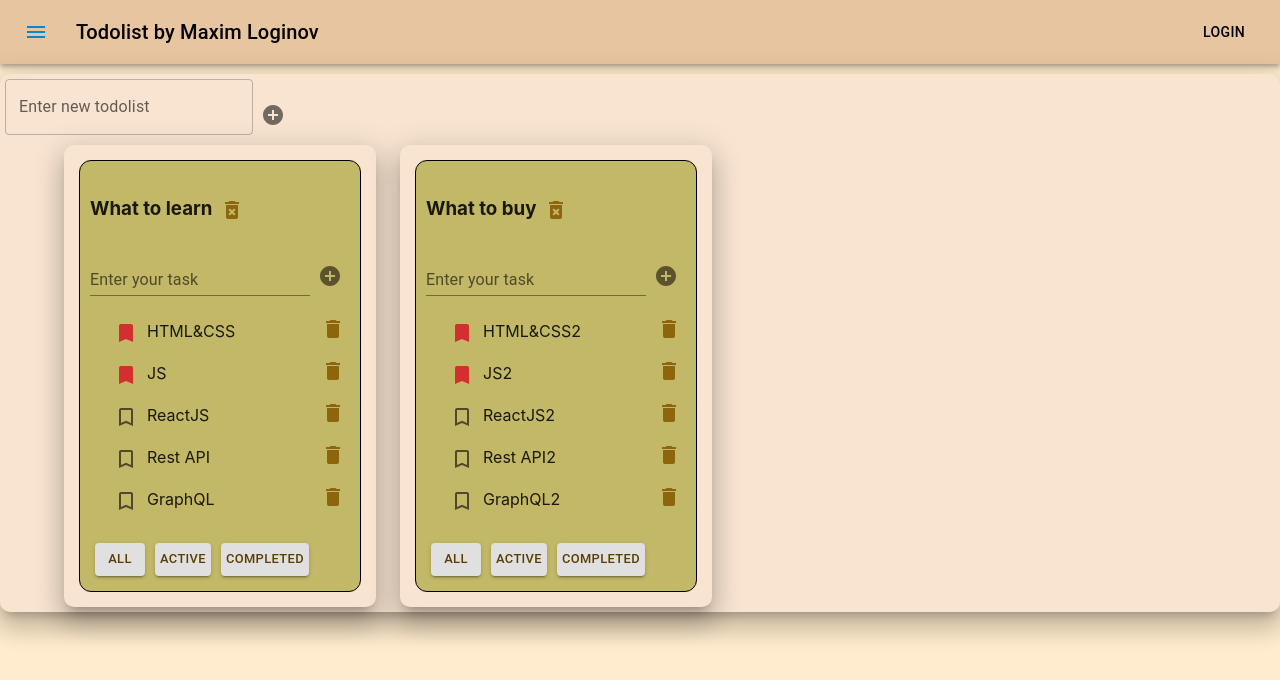
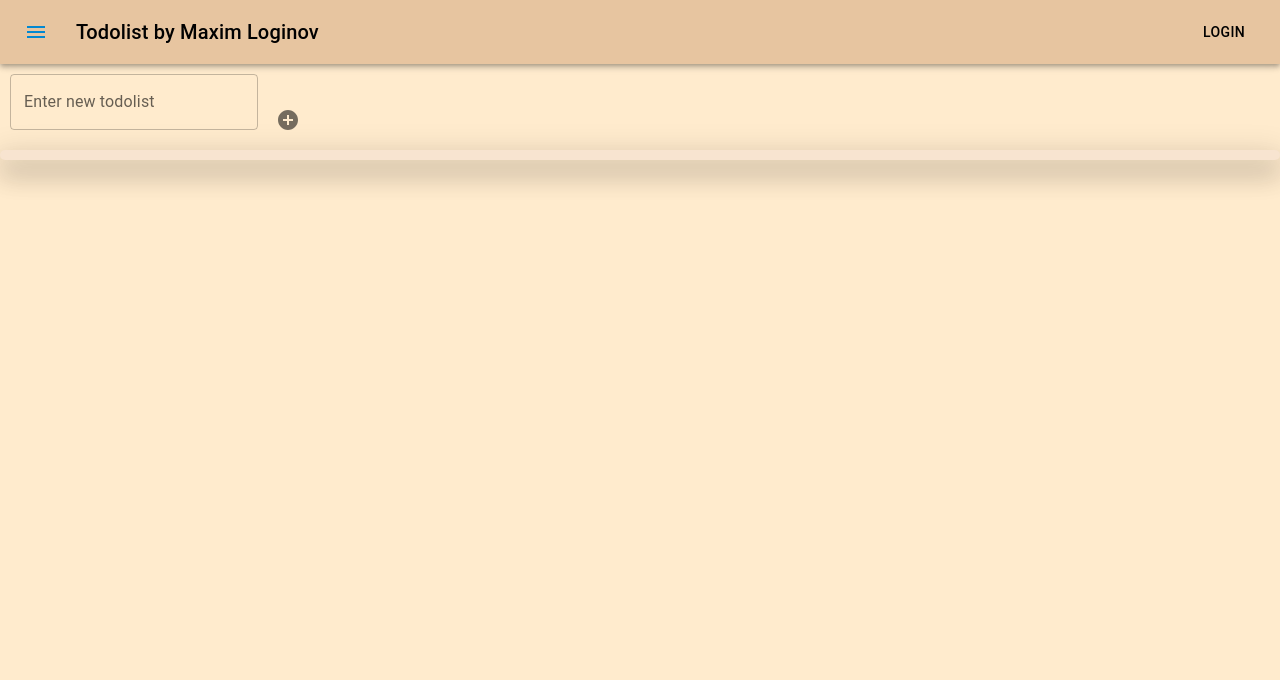
Before and after one commit to lgnvmaksim/ToDoList, a React (Create React App) app: page / in a window 1280 px wide. Shown: the top 680 px of the page. Built offline with nearby package versions, Linux system fonts and the light colour scheme.

Commit message:
gh-pages

```diff
--- a/src/App.tsx
+++ b/src/App.tsx
@@ -1,5 +1,4 @@
-import React, {useReducer} from 'react';
-import {v1} from "uuid";
+import React from 'react';
 import {Todolist} from "./Components/Todolist/Todolist";
 import AppBar from '@mui/material/AppBar';
 import Toolbar from '@mui/material/Toolbar';
@@ -10,59 +9,69 @@ import MenuIcon from '@mui/icons-material/Menu';
 import Container from "@mui/material/Container";
 import Grid from "@mui/material/Grid";
 import Paper from "@mui/material/Paper";
-import {addTaskAC, changeCompletedTaskAC, removeTaskAC, taskReducer} from "./reducers/taskReducer";
-import {addTodolistAC, filteredTaskAC, todolistReducer} from "./reducers/todolistReducer";
-import {FilteredType} from "./api";
+import {addTaskAC, changeCompletedTaskAC, removeTaskAC, TaskKeyType} from "./reducers/taskReducer";
+import {addTodolistAC, filteredTaskAC, removeTodolistAC} from "./reducers/todolistReducer";
+import {FilteredType, TodolistMainType} from "./api";
 import {AddItemForm} from "./Components/AddItemForm";
+import {useAppDispatch, useAppSelector} from "./store";
 
 
 export const App = () => {
 
-    let todolistID1 = v1()
-    let todolistID2 = v1()
+    // let todolistID1 = v1()
+    // let todolistID2 = v1()
+    //
+    // const [todolists, todoDispatch] = useReducer(todolistReducer, [
+    //         {id: todolistID1, title: 'What to learn', filter: 'all'},
+    //         {id: todolistID2, title: 'What to buy', filter: 'all'},
+    //     ]
+    // )
+    // const [tasks, taskDispatch] = useReducer(taskReducer, {
+    //     [todolistID1]: [
+    //         {id: v1(), title: "HTML&CSS", completed: true},
+    //         {id: v1(), title: "JS", completed: true},
+    //         {id: v1(), title: "ReactJS", completed: false},
+    //         {id: v1(), title: "Rest API", completed: false},
+    //         {id: v1(), title: "GraphQL", completed: false},
+    //     ],
+    //     [todolistID2]: [
+    //         {id: v1(), title: "HTML&CSS2", completed: true},
+    //         {id: v1(), title: "JS2", completed: true},
+    //         {id: v1(), title: "ReactJS2", completed: false},
+    //         {id: v1(), title: "Rest API2", completed: false},
+    //         {id: v1(), title: "GraphQL2", completed: false},
+    //     ]
+    // })
 
-    const [todolists, todoDispatch] = useReducer(todolistReducer, [
-            {id: todolistID1, title: 'What to learn', filter: 'all'},
-            {id: todolistID2, title: 'What to buy', filter: 'all'},
-        ]
-    )
-    const [tasks, taskDispatch] = useReducer(taskReducer, {
-        [todolistID1]: [
-            {id: v1(), title: "HTML&CSS", completed: true},
-            {id: v1(), title: "JS", completed: true},
-            {id: v1(), title: "ReactJS", completed: false},
-            {id: v1(), title: "Rest API", completed: false},
-            {id: v1(), title: "GraphQL", completed: false},
-        ],
-        [todolistID2]: [
-            {id: v1(), title: "HTML&CSS2", completed: true},
-            {id: v1(), title: "JS2", completed: true},
-            {id: v1(), title: "ReactJS2", completed: false},
-            {id: v1(), title: "Rest API2", completed: false},
-            {id: v1(), title: "GraphQL2", completed: false},
-        ]
-    })
+    const todolists = useAppSelector<TodolistMainType[]>(state => state.todolists)
+    const tasks = useAppSelector<TaskKeyType>(state => state.tasks)
+
+    const dispatch = useAppDispatch()
 
     const removeTask = (todoId: string, taskId: string) => {
-        taskDispatch(removeTaskAC(todoId, taskId))
+        dispatch(removeTaskAC(todoId, taskId))
     }
 
     const filteredTask = (todoId: string, filter: FilteredType) => {
-        todoDispatch(filteredTaskAC(todoId, filter))
+        dispatch(filteredTaskAC(todoId, filter))
     }
 
     const addTask = (todoId: string, newTitle: string) => {
-        taskDispatch(addTaskAC(todoId, newTitle))
+        dispatch(addTaskAC(todoId, newTitle))
     }
 
     const changeCompletedTask = (todoId: string, taskId: string, completed: boolean) => {
-        taskDispatch(changeCompletedTaskAC(todoId, taskId, completed))
+        dispatch(changeCompletedTaskAC(todoId, taskId, completed))
     }
 
     const addTodolist = (newTitle: string) => {
-        const action = addTodolistAC(newTitle)
-        todoDispatch(action)
-        taskDispatch(action)
+        dispatch(addTodolistAC(newTitle))
+
+    }
+
+    const removeTodolist = (todoId: string) => {
+        dispatch(removeTodolistAC(todoId))
+        delete tasks[todoId]
     }
 
 
@@ -84,12 +93,14 @@ export const App = () => {
                 <Button color="inherit">Login</Button>
             </Toolbar>
         </AppBar>
+        <AddItemForm
+            style={{'margin': '10px'}}
+            addNewForm={addTodolist}
+                     label={'Enter new todolist'}
+                     variant={"outlined"}
+                     buttonTitle={'Add todolist'}/>
         <Paper style={{'padding': '5px', 'marginTop': '10px', 'borderRadius': '10px', 'backgroundColor': '#f8e4d0'}}
                elevation={16}>
-            <AddItemForm addNewForm={addTodolist}
-                         label={'Enter new todolist'}
-                         variant={"outlined"}
-                         buttonTitle={'Add todolist'}/>
             <div>
                 <Container>
                     <Grid container spacing={3}>
@@ -119,6 +130,7 @@ export const App = () => {
                                                 filteredTask={filteredTask}
                                                 addTask={addTask}
                                                 changeCompletedTask={changeCompletedTask}
+                                                removeTodolist={removeTodolist}
                                             />
                                         </Paper>
                                     </Grid>
--- a/src/Components/AddItemForm.tsx
+++ b/src/Components/AddItemForm.tsx
@@ -9,9 +9,10 @@ type AddItemFormType ={
     label: string
     variant: undefined | "standard" | "filled" | "outlined"
     buttonTitle: string
+    style?: {}
 }
 
-export const AddItemForm = ({addNewForm, label, variant, buttonTitle}: AddItemFormType) => {
+export const AddItemForm = ({addNewForm, label, variant, buttonTitle,style}: AddItemFormType) => {
 
     const [text, setText] = useState('')
 
@@ -25,7 +26,9 @@ export const AddItemForm = ({addNewForm, label, variant, buttonTitle}: AddItemFo
 
     return (
         <div style={{'display': "flex", 'alignItems': 'flex-end'}}>
-            <TextField label={label} variant={variant} margin={'none'}
+            <TextField
+                style={style}
+                label={label} variant={variant} margin={'none'}
                        autoComplete={'off'}
                        value={text}
                        onChange={(e) => setText(e.currentTarget.value)}
--- a/src/Components/Todolist/Todolist.tsx
+++ b/src/Components/Todolist/Todolist.tsx
@@ -19,6 +19,7 @@ type TodolistType = {
     filteredTask: (todoId: string, filter: FilteredType) => void
     addTask: (todoId: string, newTitle: string) => void
     changeCompletedTask: (todoId: string, taskId: string, completed: boolean) => void
+    removeTodolist: (todoId: string)=>void
 
 }
 
@@ -30,14 +31,16 @@ export const Todolist = ({
                              removeTask,
                              filteredTask,
                              addTask,
-                             changeCompletedTask
+                             changeCompletedTask,
+                             removeTodolist
                          }: TodolistType) => {
 
 
     return <div className={s.todolist}>
         <h3>
             {title}
-            <IconButton aria-label="delete" title={'Remove todolist'} style={removeButtonStyle}>
+            <IconButton aria-label="delete" title={'Remove todolist'} style={removeButtonStyle}
+            onClick={()=>removeTodolist(todoId)}>
                 <DeleteForeverIcon/>
             </IconButton>
         </h3>
--- a/src/index.tsx
+++ b/src/index.tsx
@@ -3,13 +3,17 @@ import ReactDOM from 'react-dom/client';
 import './index.css';
 import {App} from './App';
 import reportWebVitals from './reportWebVitals';
+import {Provider} from "react-redux";
+import {store} from "./store";
 
 const root = ReactDOM.createRoot(
   document.getElementById('root') as HTMLElement
 );
 root.render(
+    <Provider store={store}>
     <App />
-);
+    </Provider>
+        );
 
 // If you want to start measuring performance in your app, pass a function
 // to log results (for example: reportWebVitals(console.log))
--- a/src/reducers/taskReducer.ts
+++ b/src/reducers/taskReducer.ts
@@ -7,9 +7,9 @@ export type TaskKeyType = {
 }
 
 
-// const initialState: TaskKeyType = {}
+const initialState: TaskKeyType = {}
 
-export const taskReducer = (state: TaskKeyType, action: ActionTaskType) => {
+export const taskReducer = (state: TaskKeyType=initialState, action: ActionTaskType) => {
     switch (action.type) {
         case "ADD-TODOLIST":{
             return {
--- a/src/reducers/todolistReducer.tsx
+++ b/src/reducers/todolistReducer.tsx
@@ -1,12 +1,16 @@
 import {FilteredType, TodolistMainType} from "../api";
 import {v1} from "uuid";
 
+const initialState: TodolistMainType[] = []
 
-export const todolistReducer = (state: TodolistMainType[], action: ActionTodolistType) => {
+export const todolistReducer = (state: TodolistMainType[]=initialState, action: ActionTodolistType) => {
     switch (action.type) {
-        case "ADD-TODOLIST":{
+        case "REMOVE-TODOLIST":{
+            return state.filter(f=>f.id!==action.todoId)
+        }
+        case "ADD-TODOLIST": {
             let newTodo: TodolistMainType = {id: action.todoId, title: action.newTitle, filter: 'all'}
-            return [newTodo,...state]
+            return [newTodo, ...state]
         }
         case "FILTERED-TASK": {
             return state.map(el => el.id === action.todoId ? {...el, filter: action.filter} : el)
@@ -27,8 +31,13 @@ export const addTodolistAC = (newTitle: string) => {
     } as const
 }
 
+export const removeTodolistAC = (todoId: string) => ({
+    type: 'REMOVE-TODOLIST', todoId
+} as const)
+
 export type addTodolistACType = ReturnType<typeof addTodolistAC>
 
 type ActionTodolistType =
-    ReturnType<typeof filteredTaskAC>
-    | addTodolistACType
+    addTodolistACType
+    | ReturnType<typeof filteredTaskAC>
+    | ReturnType<typeof removeTodolistAC>
--- a/src/store.ts
+++ b/src/store.ts
@@ -2,10 +2,12 @@ import {AnyAction, applyMiddleware, combineReducers, legacy_createStore} from "r
 import {taskReducer} from "./reducers/taskReducer";
 import thunk, {ThunkDispatch} from "redux-thunk";
 import {TypedUseSelectorHook, useDispatch, useSelector} from "react-redux";
+import {todolistReducer} from "./reducers/todolistReducer";
 
 
 const rootReducer = combineReducers({
     tasks: taskReducer,
+    todolists: todolistReducer
 })
 
 export const store = legacy_createStore(rootReducer, applyMiddleware(thunk))
```
Also changed, not shown: package.json (+6 -1 lines), 1 other file (tests, documents, lock files or other folders).
